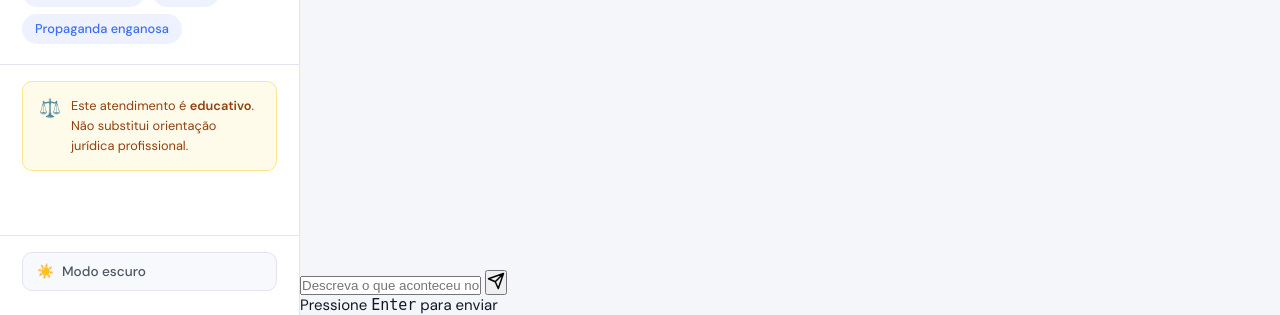
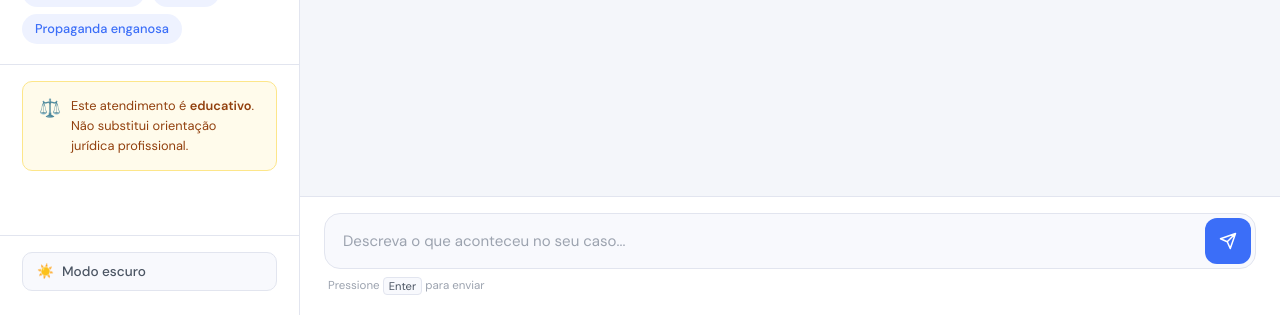
Before and after one commit to BernardoSiqueira21/Chatbot-, a Python web app: template templates/index.html in a window 1280 px wide. Shown: the part 485-800 px from the top of the page. Run offline with Jinja, Linux system fonts and the light colour scheme; the template is opened without the code that fills it, so the values that code supplies are empty.

Commit message:
Finalizado style.css

```diff
--- a/static/style.css
+++ b/static/style.css
@@ -522,3 +522,205 @@ body {
     animation: msgIn 0.28s ease 0.1s forwards;
     opacity: 0;
 }
+
+.chips-title {
+    font-size: 0.72rem;
+    font-weight: 600;
+    text-transform: uppercase;
+    letter-spacing: 0.07em;
+    color: var(--text-muted);
+    padding: 0 2px;
+}
+
+.chips-row {
+    display: flex;
+    flex-wrap: wrap;
+    gap: 7px;
+}
+
+.chip {
+    border: none;
+    border-radius: 999px;
+    padding: 7px 13px;
+    font-size: 0.82rem;
+    font-family: var(--font-sans);
+    font-weight: 500;
+    cursor: pointer;
+    transition: background var(--transition), transform 0.12s, box-shadow 0.12s;
+    text-align: left;
+    line-height: 1.3;
+}
+
+.chip:active { transform: translateY(0) !important; }
+
+.chip-question {
+    background: var(--accent-soft);
+    color: var(--accent);
+    border: 1px solid var(--border);
+}
+
+.chip-question:hover {
+    background: var(--accent-soft-2);
+    transform: translateY(-1px);
+    box-shadow: var(--shadow-sm);
+}
+
+.chip-topic {
+    background: var(--surface-2);
+    color: var(--text-secondary);
+    border: 1px solid var(--border);
+}
+
+.chip-topic:hover {
+    background: var(--bg-2);
+    color: var(--text-primary);
+    transform: translateY(-1px);
+    box-shadow: var(--shadow-sm);
+}
+
+/* ===== INPUT AREA ===== */
+.chat-input-area {
+    padding: 16px 24px 20px;
+    background: var(--surface);
+    border-top: 1px solid var(--border);
+    flex-shrink: 0;
+    transition: background var(--transition), border-color var(--transition);
+}
+
+.input-row {
+    display: flex;
+    flex-direction: column;
+    gap: 8px;
+}
+
+.input-wrap {
+    display: flex;
+    align-items: center;
+    gap: 0;
+    background: var(--surface-2);
+    border: 1.5px solid var(--border);
+    border-radius: var(--radius-md);
+    overflow: hidden;
+    transition: border-color var(--transition), background var(--transition), box-shadow var(--transition);
+}
+
+.input-wrap:focus-within {
+    border-color: var(--accent);
+    box-shadow: 0 0 0 3px rgba(59,110,248,.12);
+    background: var(--surface);
+}
+
+.input-wrap input {
+    flex: 1;
+    border: none;
+    background: transparent;
+    padding: 14px 18px;
+    font-size: 0.94rem;
+    font-family: var(--font-sans);
+    color: var(--text-primary);
+    outline: none;
+    min-width: 0;
+}
+
+.input-wrap input::placeholder {
+    color: var(--text-muted);
+}
+
+.send-btn {
+    flex-shrink: 0;
+    width: 46px;
+    height: 46px;
+    margin: 4px;
+    border: none;
+    background: var(--accent);
+    color: #fff;
+    border-radius: 12px;
+    cursor: pointer;
+    display: flex;
+    align-items: center;
+    justify-content: center;
+    transition: background var(--transition), transform 0.12s, opacity var(--transition);
+}
+
+.send-btn:hover { background: var(--accent-hover); transform: scale(1.04); }
+.send-btn:active { transform: scale(0.97); }
+.send-btn:disabled { opacity: 0.45; cursor: not-allowed; transform: none; }
+
+.input-hint {
+    font-size: 0.72rem;
+    color: var(--text-muted);
+    padding-left: 4px;
+}
+
+.input-hint kbd {
+    display: inline-block;
+    padding: 1px 5px;
+    border: 1px solid var(--border);
+    border-radius: 4px;
+    font-family: var(--font-sans);
+    font-size: 0.7rem;
+    background: var(--surface-2);
+    color: var(--text-secondary);
+    vertical-align: middle;
+}
+
+/* ===== DIVIDER DATE ===== */
+.date-divider {
+    text-align: center;
+    margin: 8px 0 18px;
+    position: relative;
+}
+
+.date-divider span {
+    font-size: 0.72rem;
+    color: var(--text-muted);
+    background: var(--bg);
+    padding: 0 10px;
+    position: relative;
+    z-index: 1;
+}
+
+.date-divider::before {
+    content: "";
+    position: absolute;
+    top: 50%;
+    left: 0;
+    right: 0;
+    height: 1px;
+    background: var(--border);
+}
+
+/* ===== RESPONSIVE ===== */
+@media (max-width: 900px) {
+    :root { --sidebar-w: 260px; }
+}
+
+@media (max-width: 720px) {
+    .page {
+        grid-template-columns: 1fr;
+        grid-template-rows: auto 1fr;
+        height: 100dvh;
+    }
+
+    .sidebar {
+        border-right: none;
+        border-bottom: 1px solid var(--border);
+        max-height: 220px;
+        overflow-y: auto;
+        flex-direction: row;
+        flex-wrap: wrap;
+        padding: 12px 16px;
+        gap: 0;
+    }
+
+    .sidebar-brand { border-bottom: none; padding: 0 0 12px 0; width: 100%; }
+    .sidebar-section,
+    .sidebar-notice,
+    .sidebar-footer { display: none; }
+
+    .chat-panel { height: 100%; }
+
+    .msg-body { max-width: 85%; }
+
+    .chips-section { margin-left: 10px; }
+}
```
